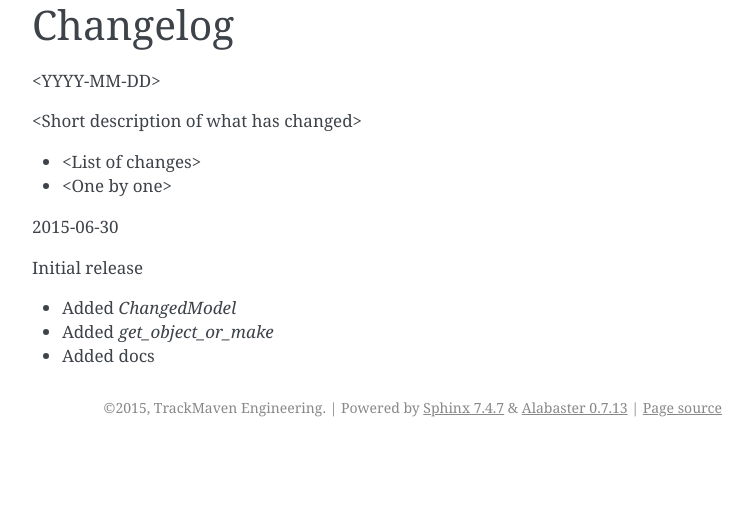
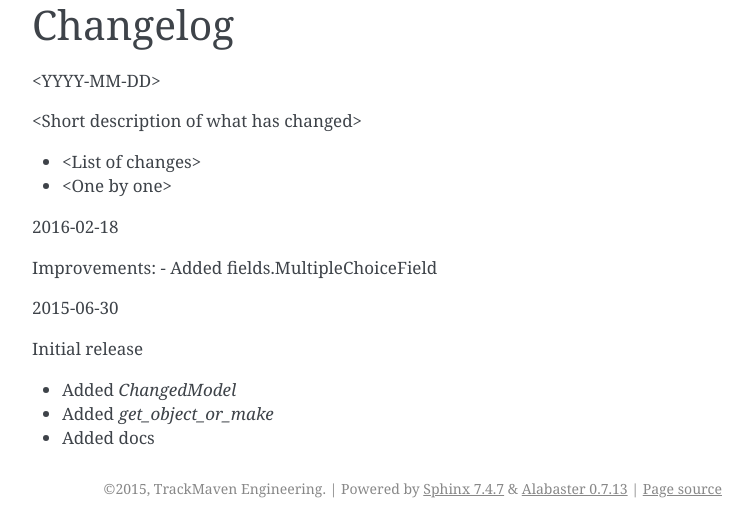
Before and after one commit to TrackMaven/trackmaven-django-common, a Sphinx documentation site: the page built from docs/index.rst, in a window 1280 px wide and 900 px high, scrolled down 1925 px, cut to the strip 372-900 px from the top of the window. Shown: the whole strip, without its empty margins (388-1141 px from the left). Built offline with Sphinx 7.4.7, drawn with Linux system fonts in a browser that asks for light colours; before the commit the page ends 2744 px from its top, so only the background shows below that.

```diff
--- a/CHANGELOG.rst
+++ b/CHANGELOG.rst
@@ -11,6 +11,15 @@ Version <X>
 - <List of changes>
 - <One by one>
 
+Version 0.0.3
+-----------
+
+2016-02-18
+
+Improvements:
+- Added fields.MultipleChoiceField
+
+
 Version 0.0.2
 -----------
 
--- a/docs/conf.py
+++ b/docs/conf.py
@@ -69,9 +69,9 @@ author = u'TrackMaven Engineering'
 # built documents.
 #
 # The short X.Y version.
-version = '0.0.1'
+version = '0.0.3'
 # The full version, including alpha/beta/rc tags.
-release = '0.0.1'
+release = '0.0.3'
 
 # The language for content autogenerated by Sphinx. Refer to documentation
 # for a list of supported languages.
--- a/trackmaven_django/__init__.py
+++ b/trackmaven_django/__init__.py
@@ -1,2 +1,2 @@
-__version__ = '0.0.2'
+__version__ = '0.0.3'
 __version_info__ = tuple(int(i) for i in __version__.split('.'))
```
